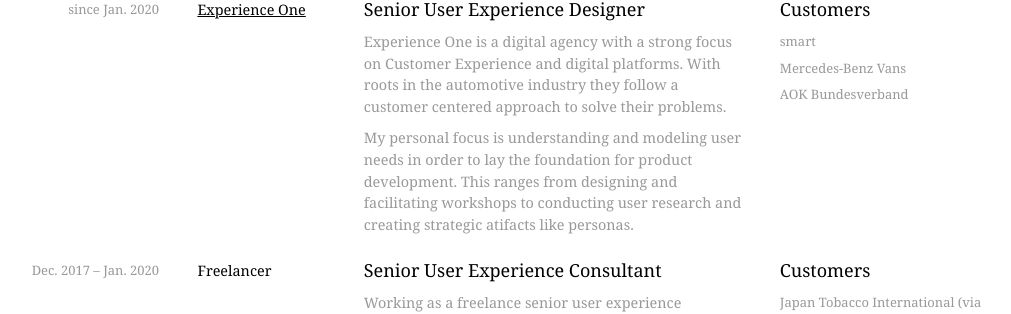
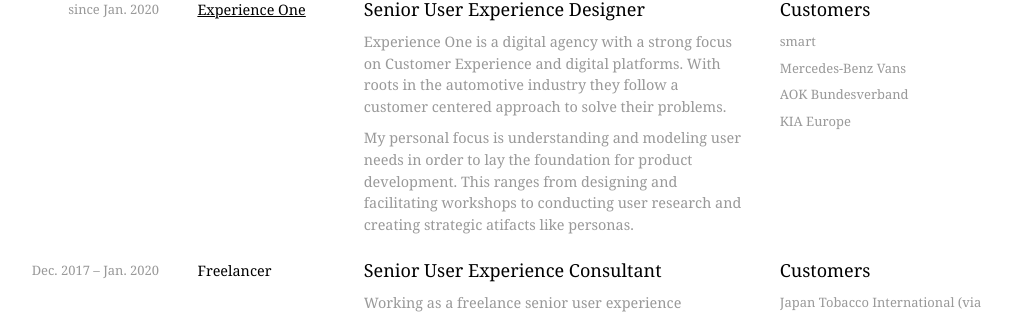
Before and after one commit to ma6/ma6.github.io, a Jekyll site: the page built from _pages/index.md, in a window 1280 px wide and 900 px high, scrolled down 957 px. Shown: the part 148-462 px from the top of the window, without its empty margins (129-1140 px from the left). Built offline with Jekyll 4.4.1, drawn with Linux system fonts in a browser that asks for light colours; some web fonts are replaced; comment, search, counter and statistics services are not loaded.

Commit message:
Added Kia to work experience

```diff
--- a/_data/experience.yml
+++ b/_data/experience.yml
@@ -9,7 +9,7 @@
     - task: smart
     - task: Mercedes-Benz Vans
     - task: AOK Bundesverband
-
+    - task: KIA Europe
 
 - start-date: Dec. 2017
   end-date: Jan. 2020
```
